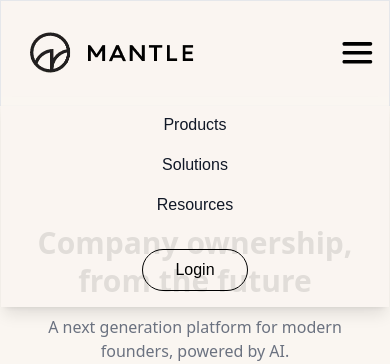
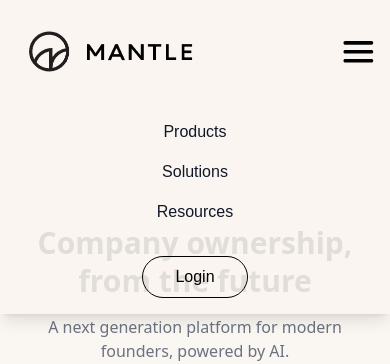
Before and after one commit to JPCodes44/JP_withmantle_replicate, a Next.js app: page / in a window 390 px wide. Both pictures are taken after a click on the picture 357 px from the left and 53 px from the top of the page. Shown: the top 364 px of the page. Built offline with nearby package versions, Linux system fonts and the light colour scheme.

Commit message:
adjusted the dropdown so theres no overlap between the navbar and navbar menu. Also removed the border if the hamburger icon is clicked and vice versa

```diff
--- a/components/NavBar.tsx
+++ b/components/NavBar.tsx
@@ -13,8 +13,13 @@ const Navbar = () => {
     };
 
     return (
-<nav className="bg-[#FAF6F1]/90 border border-gray flex items-center max-container padding-container fixed top-0 w-full z-50 py-5">
+        <nav
+            className={`bg-[#FAF6F1]/90 ${
+                isMobileMenuOpen ? "" : "border border-gray"
+            } flex flex-col max-container padding-container fixed top-0 w-full z-50 py-5`}
+        >
             {/* Logo Section */}
+            <div className="flex items-center">
                 <Link href='/'>
                     <Image src="/mantle.png" alt="logo" width={200} height={29} className="ml-4"/>
                 </Link>
@@ -60,10 +65,12 @@ const Navbar = () => {
                         onClick={toggleMobileMenu}
                     />
                 </div>
+            </div>
 
             {/* Mobile Menu */}
+            <div>
                 {isMobileMenuOpen && (
-    <div className="absolute top-24 left-0 w-full bg-[#FAF6F1] bg-opacity-90 shadow-lg lg:hidden">
+                    <div className="absolute left-0 w-full bg-[#FAF6F1] bg-opacity-90 shadow-lg lg:hidden mt-5">
                         <ul className="flex flex-col items-center space-y-4 py-4 text-black">
                             {NAV_LINKS.map((link) => (
                                 <li key={link.key}>
@@ -82,7 +89,7 @@ const Navbar = () => {
                         </div>
                     </div>
                 )}
-
+            </div>
         </nav>
     );
 };
```
Lines whose indentation alone changed are shown as unchanged.
